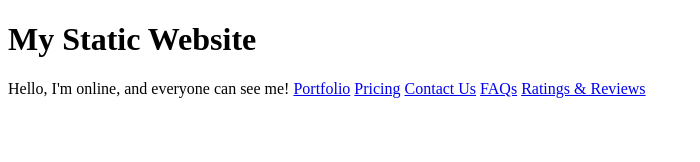
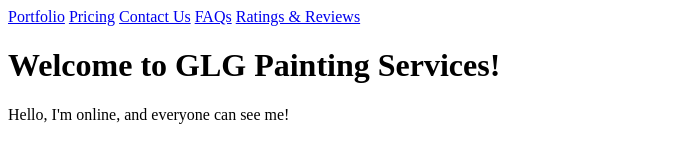
Before and after one commit to rakeshnarasimhan/GLG-Painting, a plain HTML site: page index.html in a window 1280 px wide. Shown: the whole page, without its empty margins (0-700 px from the left). Drawn offline with Linux system fonts and the light colour scheme.

Commit message:
Add files via upload

```diff
--- a/index.html
+++ b/index.html
@@ -4,15 +4,19 @@
     <title>GLG Painting Services</title>
   </head>
   <body>
-    <h1>My Static Website</h1>
-    <p>
-      Hello, I'm online, and everyone can see me!
 
-	<A HREF="Portfolio.html">Portfolio</A>
+<A HREF="Portfolio.html">Portfolio</A>
 	<A HREF="Pricing.html">Pricing</A>
 	<A HREF="ContactUs.html">Contact Us</A>
 	<A HREF="FAQS.html">FAQs</A>
 	<A HREF="Ratings+Reviews.html">Ratings & Reviews</A>
+
+    <h1>Welcome to GLG Painting Services!</h1>
+    <p>
+      Hello, I'm online, and everyone can see me!
+
+
+
     </p>
   </body>
 </html>
```
